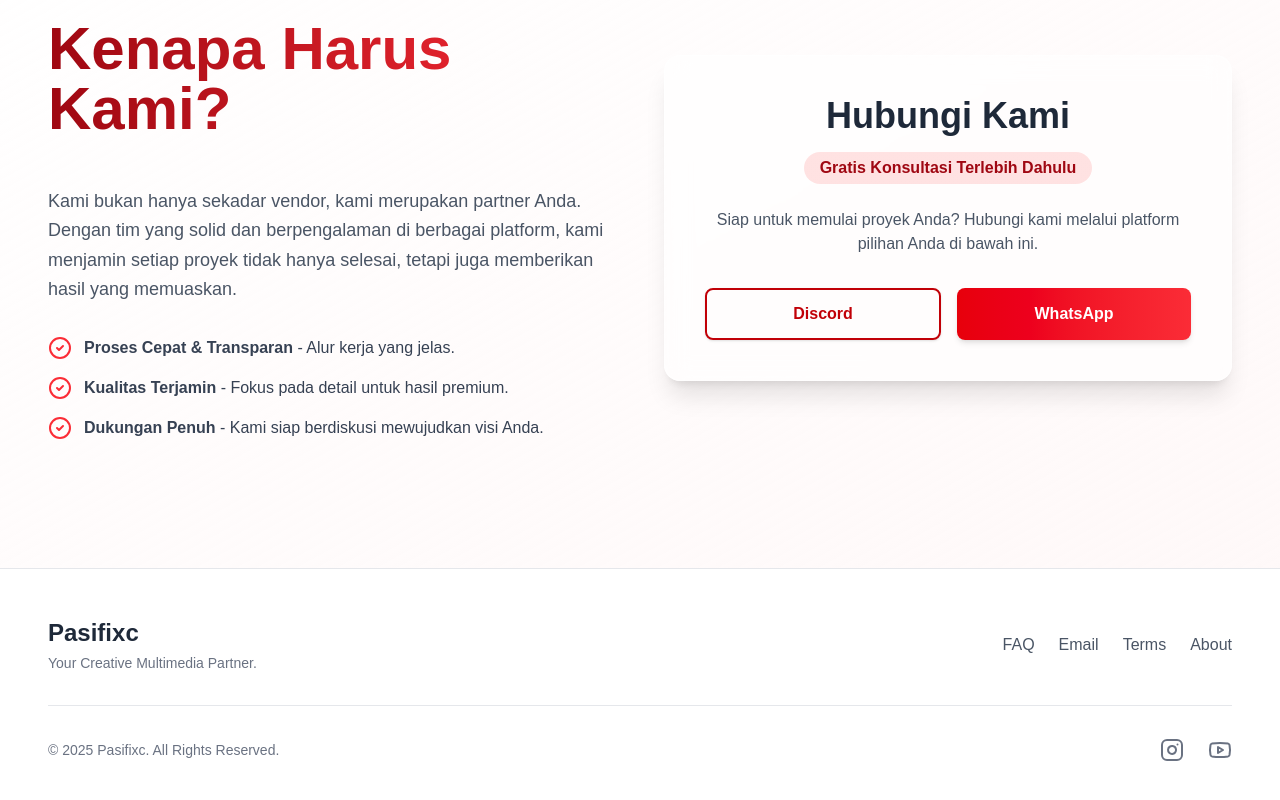
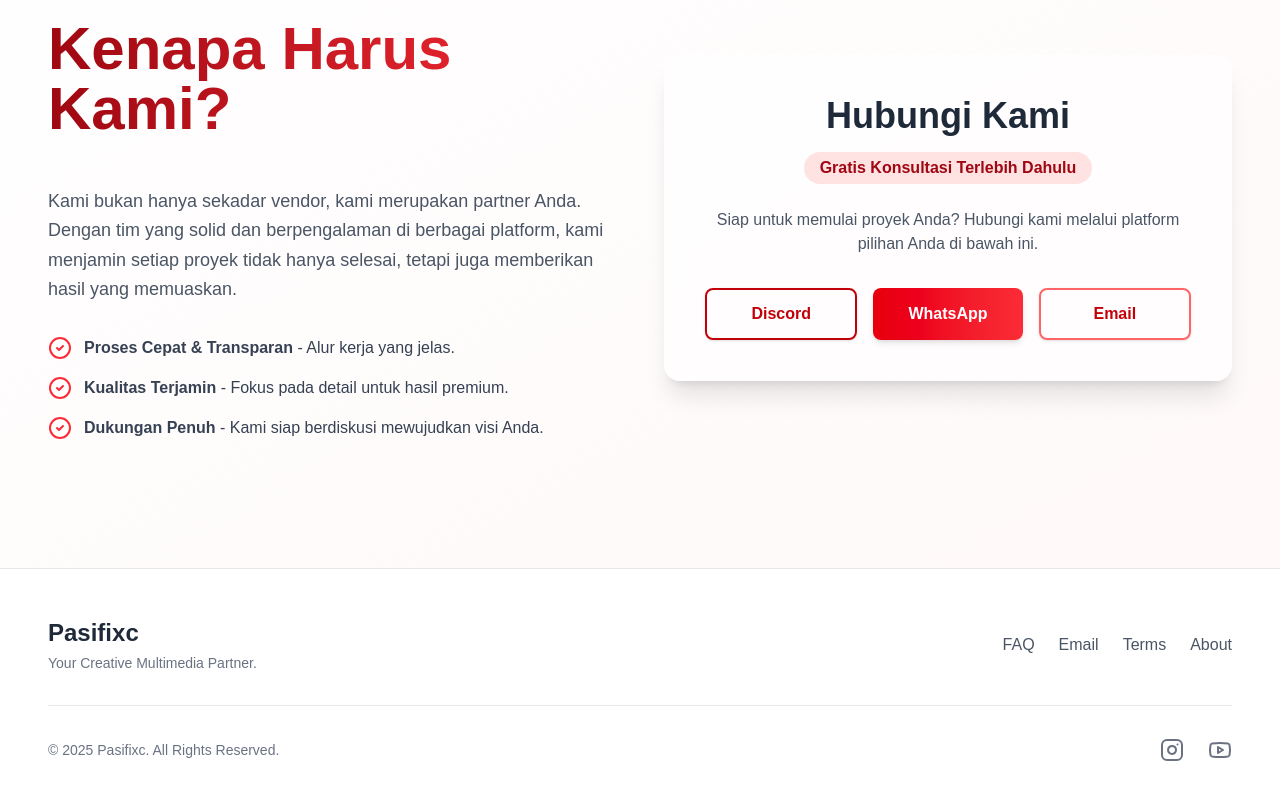
Before and after one commit to aoisaki01/pasifixc-project, a Next.js app: page / in a window 1280 px wide. Shown: the part 4629-5429 px from the top of the page. Built offline with nearby package versions, Linux system fonts and the light colour scheme; no server answers.

Commit message:
Update ContactSection.tsx

```diff
--- a/src/app/components/ContactSection.tsx
+++ b/src/app/components/ContactSection.tsx
@@ -72,6 +72,12 @@ const ContactSection = () => {
                     className="flex items-center justify-center gap-3 w-full px-6 py-3 bg-gradient-to-r from-red-600 to-red-500 text-white font-semibold rounded-lg shadow-md hover:shadow-lg hover:shadow-red-500/50 transition-all transform hover:scale-105"
                     >
                     WhatsApp
+                    </button>
+                    <button
+                    onClick={() => openModal('mailto:pasifixcproject@gmail.com')}
+                    className="flex items-center justify-center gap-3 w-full px-6 py-3 border-2 border-red-400 text-red-700 font-semibold rounded-lg shadow-sm hover:bg-red-400 hover:text-white transition-all transform hover:scale-105"
+                    >
+                    Email
                     </button>
               </div>
             </div>
```
Lines whose indentation alone changed are shown as unchanged.
